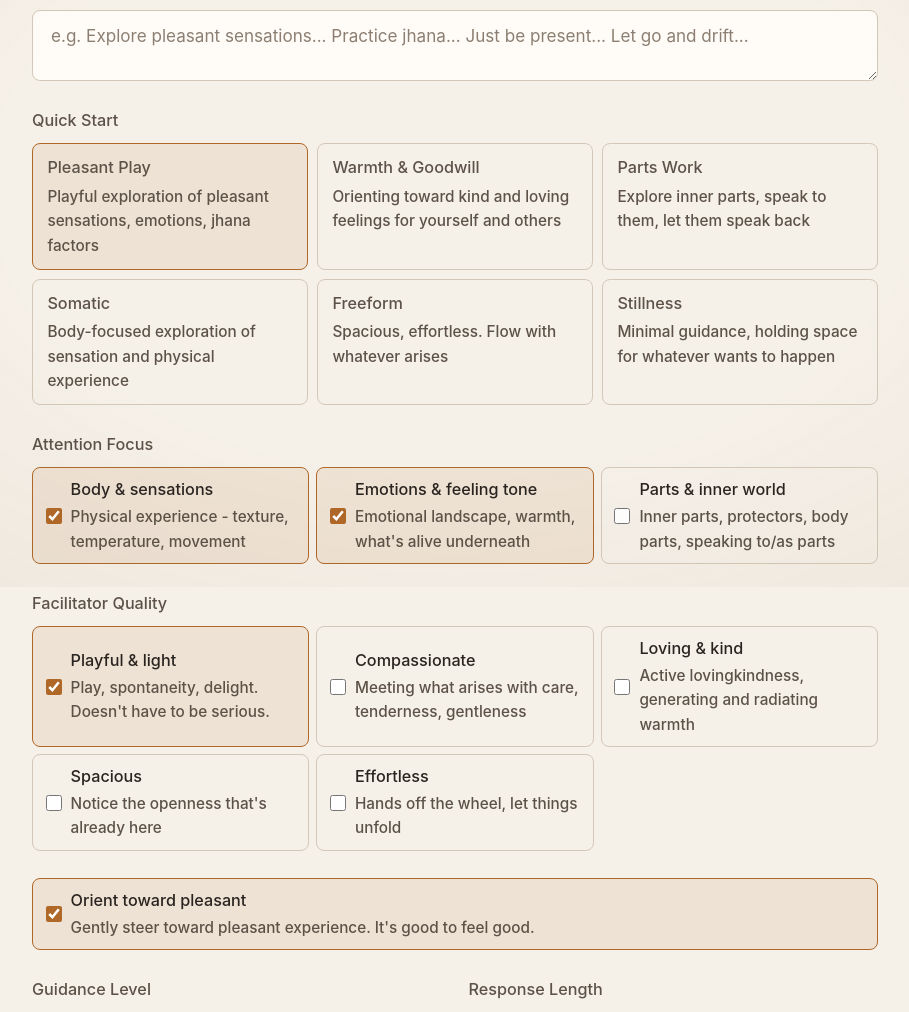
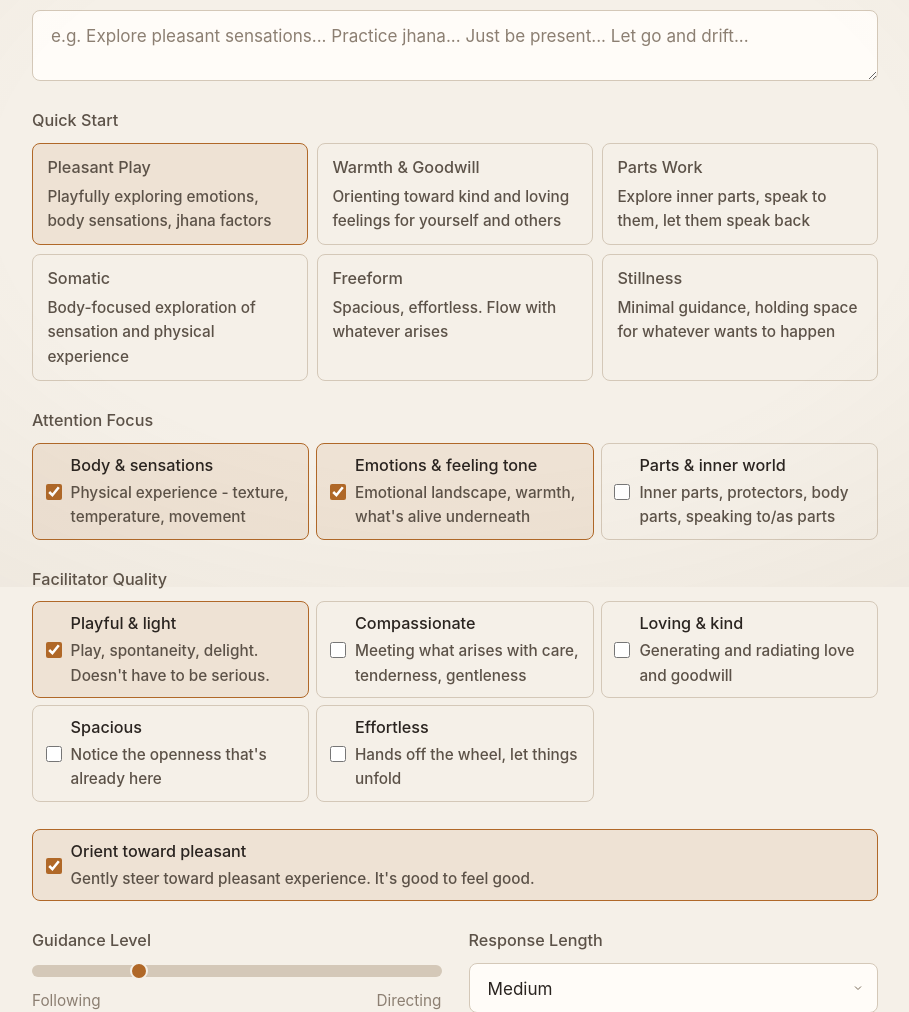
Before and after one commit to akrusz/meditation-pal, a Flask app: page / in a window 1280 px wide. Shown: the part 213-1225 px from the top of the page, without its empty margins (185-1094 px from the left). Run offline with Flask 3, Linux system fonts and the light colour scheme; data that the repository does not hold is empty; parts of the project's set-up code (start-up, migrations or seed data) failed here and were passed over; some web fonts are replaced.

Commit message:
index text

```diff
--- a/src/web/templates/index.html
+++ b/src/web/templates/index.html
@@ -32,7 +32,7 @@
                     <input type="radio" name="preset" value="pleasant_play" checked>
                     <div class="style-card-inner">
                         <span class="style-name">Pleasant Play</span>
-                        <span class="style-desc">Playful exploration of pleasant sensations, emotions, jhana factors</span>
+                        <span class="style-desc">Playfully exploring emotions, body sensations, jhana factors</span>
                     </div>
                 </label>
                 <label class="style-card" data-preset="warmth_goodwill">
@@ -121,7 +121,7 @@
                     <input type="checkbox" name="quality" value="loving">
                     <div class="modifier-info">
                         <span class="modifier-name">Loving & kind</span>
-                        <span class="modifier-desc">Active lovingkindness, generating and radiating warmth</span>
+                        <span class="modifier-desc">Generating and radiating love and goodwill</span>
                     </div>
                 </label>
                 <label class="modifier-toggle">
```
